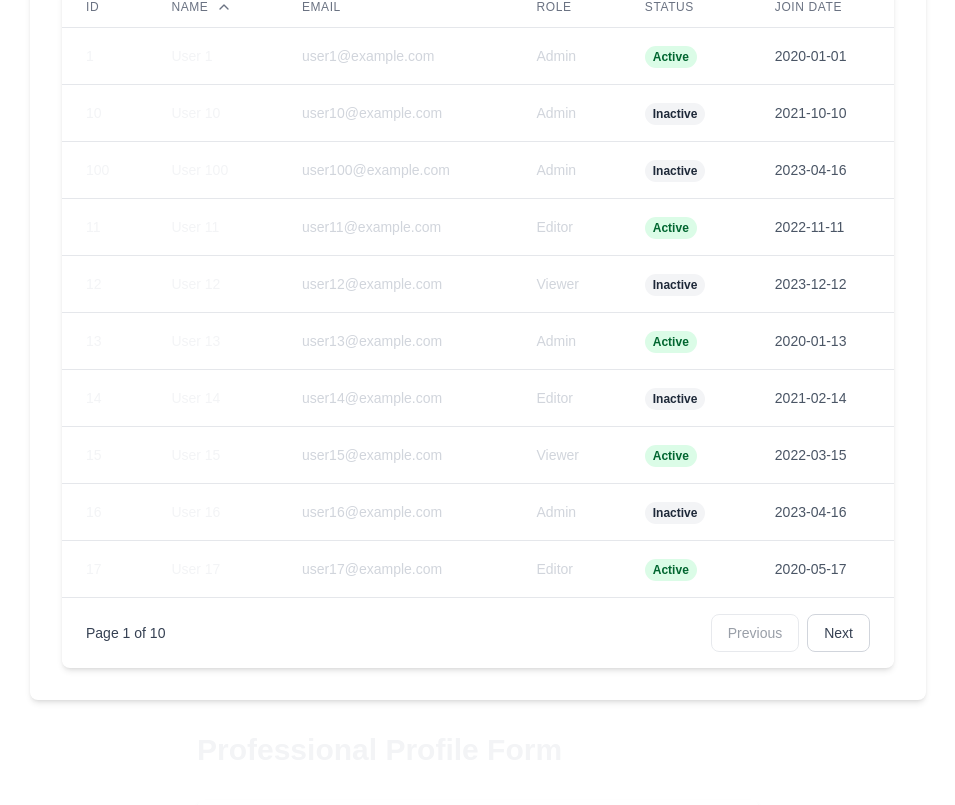
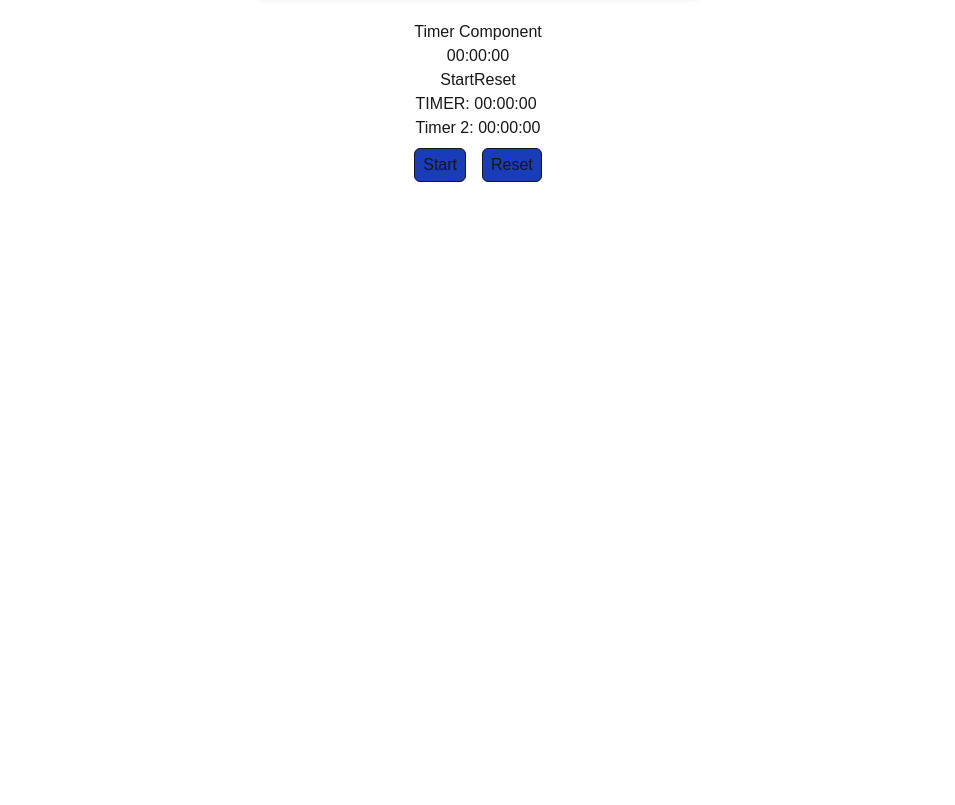
Before and after one commit to blazedglimmer/test-prep, a Next.js app: page / in a window 1280 px wide. Shown: the part 355-1160 px from the top of the page, without its empty margins (162-1117 px from the left). After the commit the page ends 800 px from the top, so only its background shows below. Built offline with nearby package versions, Linux system fonts and the light colour scheme.

Commit message:
Update page

```diff
--- a/app/page.tsx
+++ b/app/page.tsx
@@ -2,8 +2,11 @@
 // import SearchIn from '@/components/search-in';
 // import DataTable from '@/components/data-table';
 // import Image from 'next/image';
-import DynamicForm from '@/components/dynamic-form';
-import DataTable from '@/components/extra-dt';
+// import DynamicForm from '@/components/dynamic-form';
+// import MainApp from '@/components/optimise-render';
+// import DataTable from '@/components/extra-dt';
+import { AssessmentQuestion as MethodOne } from '@/components/assessment-1';
+import { AssessmentQuestion } from '@/components/assessment-2';
 
 export default function Home() {
   return (
@@ -78,9 +81,12 @@ export default function Home() {
         {/* <DataTable /> */}
       </div>
       <div className="w-full max-w-4xl rounded-lg shadow-md">
-        <DataTable />
+        {/* <DataTable /> */}
       </div>
-      <DynamicForm />
+      {/* <DynamicForm /> */}
+      {/* <MainApp /> */}
+      <MethodOne />
+      <AssessmentQuestion />
     </main>
   );
 }
```
